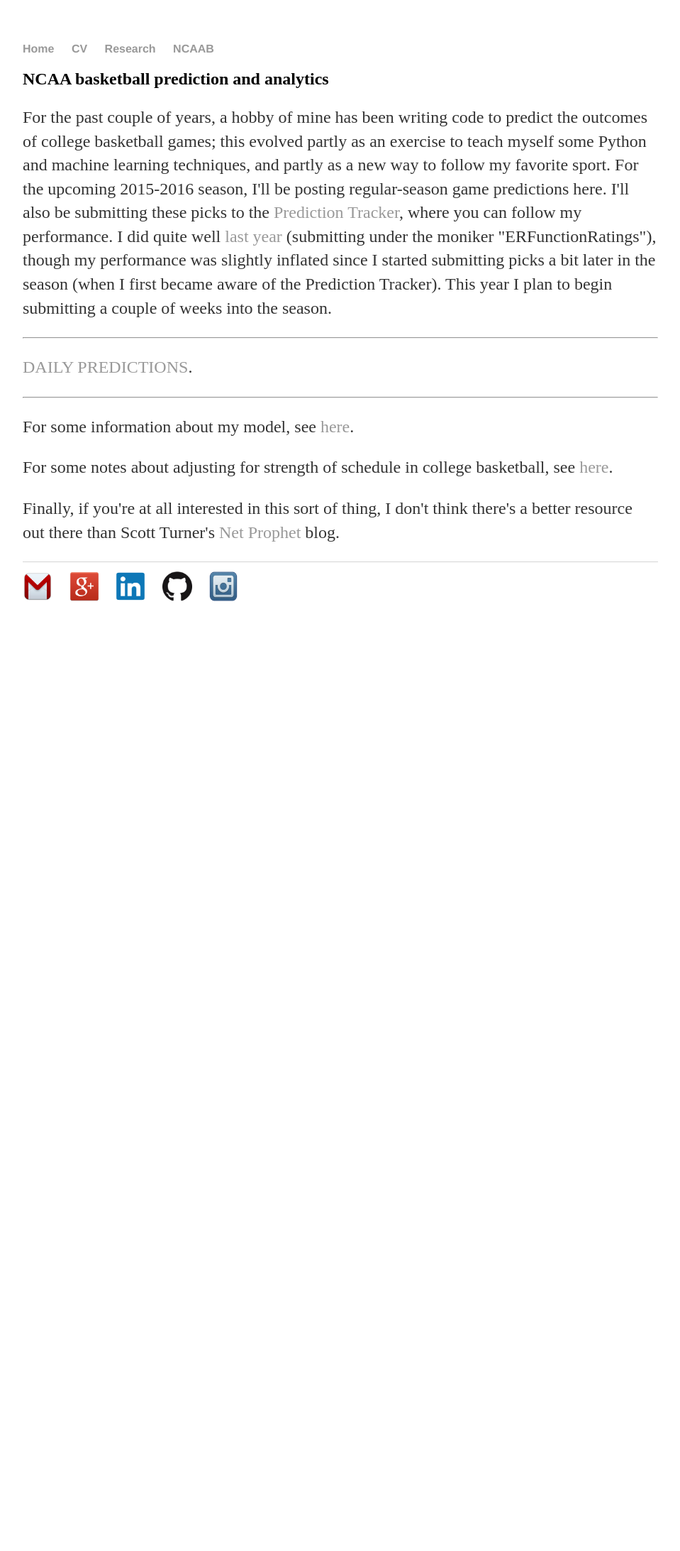
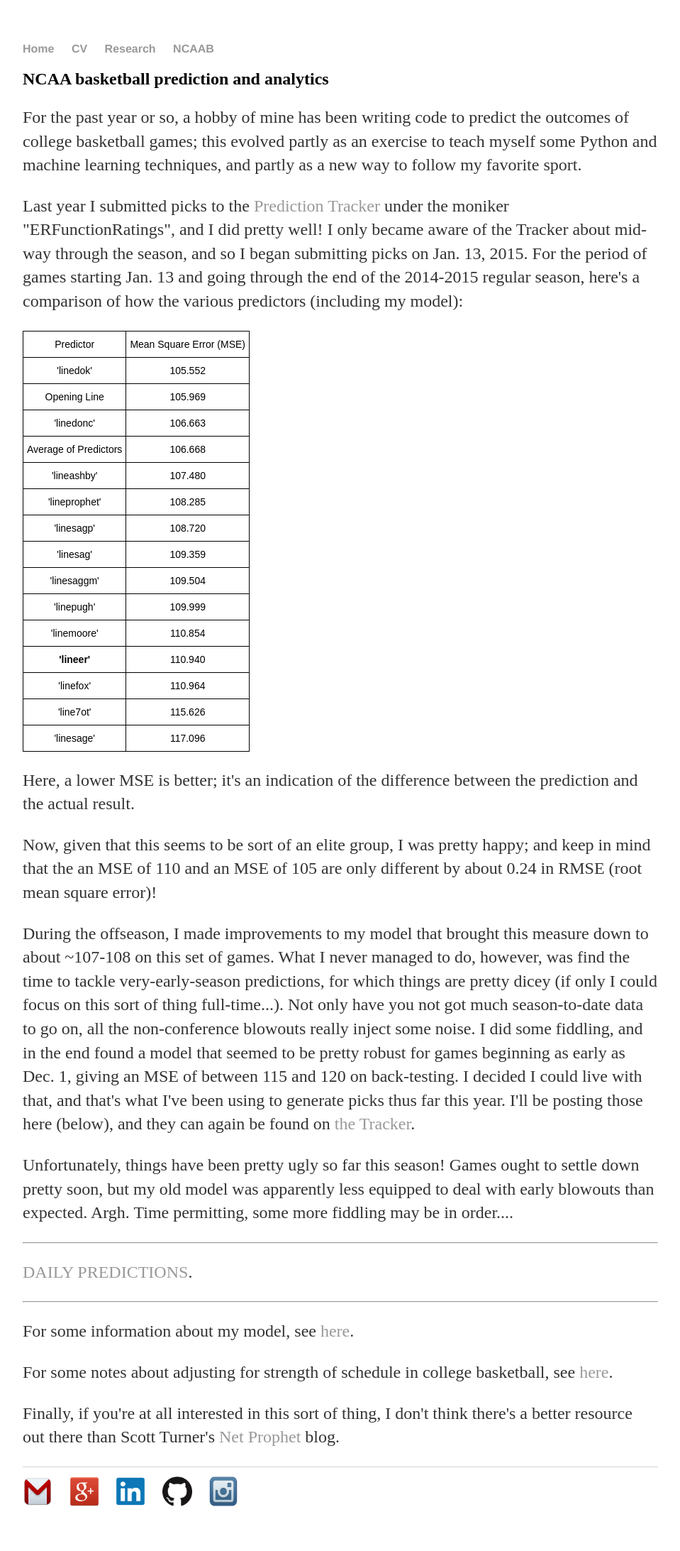
Before and after one commit to erikrforseth/erikrforseth.github.io, a Jekyll site: the page built from basketball/index.html, in a window 1280 px wide. Shown: the whole page at 71% size, without its empty margins (160-1119 px from the left). Built offline with Jekyll 4.4.1, drawn with Linux system fonts in a browser that asks for light colours; before the commit the page ends 910 px from its top, so only the background shows below that.

Commit message:
New basketball homepage.

```diff
--- a/basketball/index.html
+++ b/basketball/index.html
@@ -4,7 +4,86 @@ title: Erik Forseth
 ---
 <div class="blurb">
   <h2>NCAA basketball prediction and analytics</h2>
-  <p>For the past couple of years, a hobby of mine has been writing code to predict the outcomes of college basketball games; this evolved partly as an exercise to teach myself some Python and machine learning techniques, and partly as a new way to follow my favorite sport. For the upcoming 2015-2016 season, I'll be posting regular-season game predictions here. I'll also be submitting these picks to the <a href="http://www.thepredictiontracker.com/basketball.php">Prediction Tracker</a>, where you can follow my performance. I did quite well <a href = "http://www.thepredictiontracker.com/bbresults.php">last year</a> (submitting under the moniker "ERFunctionRatings"), though my performance was slightly inflated since I started submitting picks a bit later in the season (when I first became aware of the Prediction Tracker). This year I plan to begin submitting a couple of weeks into the season.</p>
+  <p>For the past year or so, a hobby of mine has been writing code to predict the outcomes of college basketball games; this evolved partly as an exercise to teach myself some Python and machine learning techniques, and partly as a new way to follow my favorite sport.
+
+  <p>Last year I submitted picks to the <a href="http://www.thepredictiontracker.com/basketball.php">Prediction Tracker</a> under the moniker "ERFunctionRatings", and I did pretty well! I only became aware of the Tracker about mid-way through the season, and so I began submitting picks on Jan. 13, 2015. For the period of games starting Jan. 13 and going through the end of the 2014-2015 regular season, here's a comparison of how the various predictors (including my model):</p>
+  <style type="text/css">
+.tg  {border-collapse:collapse;border-spacing:0;}
+.tg td{font-family:Arial, sans-serif;font-size:14px;padding:10px 5px;border-style:solid;border-width:1px;overflow:hidden;word-break:normal;}
+.tg th{font-family:Arial, sans-serif;font-size:14px;font-weight:normal;padding:10px 5px;border-style:solid;border-width:1px;overflow:hidden;word-break:normal;}
+.tg .tg-baqh{text-align:center;vertical-align:top}
+.tg .tg-amwm{font-weight:bold;text-align:center;vertical-align:top}
+</style>
+<table class="tg">
+  <tr>
+    <th class="tg-baqh">Predictor</th>
+    <th class="tg-baqh">Mean Square Error (MSE)</th>
+  </tr>
+  <tr>
+    <td class="tg-baqh">'linedok'</td>
+    <td class="tg-baqh">105.552</td>
+  </tr>
+  <tr>
+    <td class="tg-baqh">Opening Line</td>
+    <td class="tg-baqh">105.969</td>
+  </tr>
+  <tr>
+    <td class="tg-baqh">'linedonc'</td>
+    <td class="tg-baqh">106.663</td>
+  </tr>
+  <tr>
+    <td class="tg-baqh">Average of Predictors</td>
+    <td class="tg-baqh">106.668</td>
+  </tr>
+  <tr>
+    <td class="tg-baqh">'lineashby'</td>
+    <td class="tg-baqh">107.480</td>
+  </tr>
+  <tr>
+    <td class="tg-baqh">'lineprophet'</td>
+    <td class="tg-baqh">108.285</td>
+  </tr>
+  <tr>
+    <td class="tg-baqh">'linesagp'</td>
+    <td class="tg-baqh">108.720</td>
+  </tr>
+  <tr>
+    <td class="tg-baqh">'linesag'</td>
+    <td class="tg-baqh">109.359</td>
+  </tr>
+  <tr>
+    <td class="tg-baqh">'linesaggm'</td>
+    <td class="tg-baqh">109.504</td>
+  </tr>
+  <tr>
+    <td class="tg-baqh">'linepugh'</td>
+    <td class="tg-baqh">109.999</td>
+  </tr>
+  <tr>
+    <td class="tg-baqh">'linemoore'</td>
+    <td class="tg-baqh">110.854</td>
+  </tr>
+  <tr>
+    <td class="tg-amwm">'lineer'</td>
+    <td class="tg-baqh">110.940</td>
+  </tr>
+  <tr>
+    <td class="tg-baqh">'linefox'</td>
+    <td class="tg-baqh">110.964</td>
+  </tr>
+  <tr>
+    <td class="tg-baqh">'line7ot'</td>
+    <td class="tg-baqh">115.626</td>
+  </tr>
+  <tr>
+    <td class="tg-baqh">'linesage'</td>
+    <td class="tg-baqh">117.096</td>
+  </tr>
+</table>
+  <p>Here, a lower MSE is better; it's an indication of the difference between the prediction and the actual result.</p>
+  <p>Now, given that this seems to be sort of an elite group, I was pretty happy; and keep in mind that the an MSE of 110 and an MSE of 105 are only different by about 0.24 in RMSE (root mean square error)!</p>
+  <p>During the offseason, I made improvements to my model that brought this measure down to about ~107-108 on this set of games. What I never managed to do, however, was find the time to tackle very-early-season predictions, for which things are pretty dicey (if only I could focus on this sort of thing full-time...). Not only have you not got much season-to-date data to go on, all the non-conference blowouts really inject some noise. I did some fiddling, and in the end found a model that seemed to be pretty robust for games beginning as early as Dec. 1, giving an MSE of between 115 and 120 on back-testing. I decided I could live with that, and that's what I've been using to generate picks thus far this year. I'll be posting those here (below), and they can again be found on <a href="http://www.thepredictiontracker.com/predbb.html">the Tracker</a>.</p>
+  <p>Unfortunately, things have been pretty ugly so far this season! Games ought to settle down pretty soon, but my old model was apparently less equipped to deal with early blowouts than expected. Argh. Time permitting, some more fiddling may be in order....</p>
   <hr>
   <p> <a href="/basketball/todayspicks.csv">DAILY PREDICTIONS</a>. </p>
   <hr>
```
